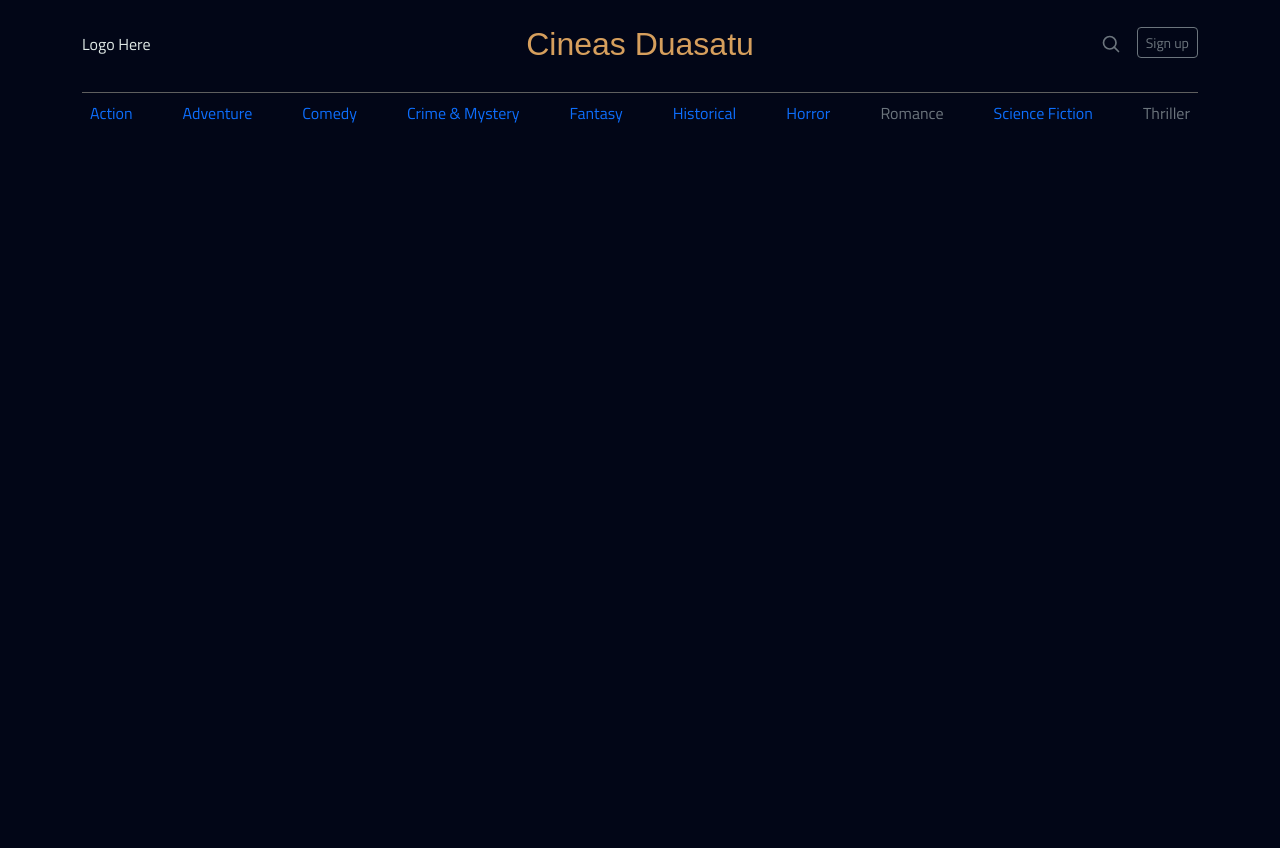
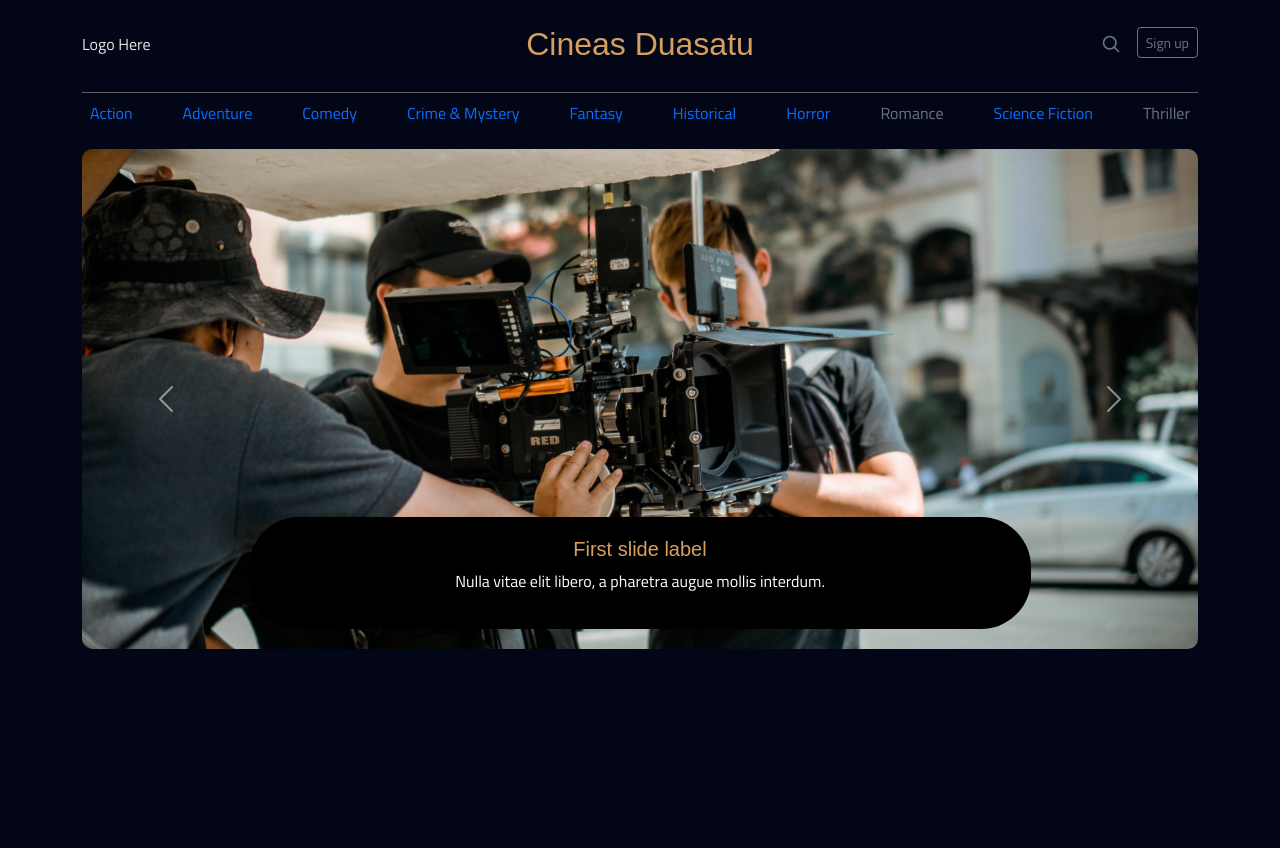
Before and after one commit to flashlf/Assessment-Programmer, a PHP site: page / in a window 1280 px wide. Shown: the top 848 px of the page. Before the commit the page ends 123 px from the top, so only its background shows below. Run offline with PHP 8.4, Linux system fonts and the light colour scheme; some web fonts are replaced.

Commit message:
feat: penambahan item carousel

```diff
--- a/HTML/css/main.css
+++ b/HTML/css/main.css
@@ -69,9 +69,22 @@ a:active.blog-header-logo {
 }
 
 .carousel {
-
+    width: 100%;
+    height: 500px;
+    border-radius: 5px;
+}
+.carousel-item > img {
+    border-radius: 10px;
+    height: 500px !important;
+    width: 100%;
+    object-fit: cover !important;
+    object-position: center !important;
 }
 
+.carousel-caption {
+    background-color: black;
+    border-radius: 50px;
+}
 .content {
     min-height: 1000px;
     width: 100%;
--- a/HTML/index.html
+++ b/HTML/index.html
@@ -10,6 +10,10 @@
         <link rel="stylesheet" href="https://fonts.googleapis.com/css?family=DM+Serif+Text">
         <link rel="stylesheet" href="https://fonts.googleapis.com/css?family=Titillium+Web">
         <link rel="stylesheet" href="css/main.css">
+
+        <script src="https://code.jquery.com/jquery-3.3.1.slim.min.js" integrity="sha384-q8i/X+965DzO0rT7abK41JStQIAqVgRVzpbzo5smXKp4YfRvH+8abtTE1Pi6jizo" crossorigin="anonymous"></script>
+<script src="https://cdn.jsdelivr.net/npm/popper.js@1.14.7/dist/umd/popper.min.js" integrity="sha384-UO2eT0CpHqdSJQ6hJty5KVphtPhzWj9WO1clHTMGa3JDZwrnQq4sF86dIHNDz0W1" crossorigin="anonymous"></script>
+<script src="https://cdn.jsdelivr.net/npm/bootstrap@4.3.1/dist/js/bootstrap.min.js" integrity="sha384-JjSmVgyd0p3pXB1rRibZUAYoIIy6OrQ6VrjIEaFf/nJGzIxFDsf4x0xIM+B07jRM" crossorigin="anonymous"></script>
     </head>
     <body>
         <div class="container">
@@ -43,11 +47,56 @@
                 </nav>
             </div>
             <div class="carousel mb-5">
-
+                <div class="bd-example">
+                    <div id="carousel" class="carousel slide" data-ride="carousel">
+                      <ol class="carousel-indicators">
+                        <li data-target="#carouselExampleCaptions" data-slide-to="0" class="active"></li>
+                        <li data-target="#carouselExampleCaptions" data-slide-to="1"></li>
+                        <li data-target="#carouselExampleCaptions" data-slide-to="2"></li>
+                      </ol>
+                      <div class="carousel-inner">
+                        <div class="carousel-item active">
+                          <img src="asset/img/carousel-item-1.jpg" class="d-block w-100" alt="...">
+                          <div class="carousel-caption d-none d-md-block">
+                            <h5>First slide label</h5>
+                            <p>Nulla vitae elit libero, a pharetra augue mollis interdum.</p>
+                          </div>
+                        </div>
+                        <div class="carousel-item">
+                          <img src="asset/img/carousel-item-2.jpg" class="d-block w-100" alt="...">
+                          <div class="carousel-caption d-none d-md-block">
+                            <h5>Second slide label</h5>
+                            <p>Lorem ipsum dolor sit amet, consectetur adipiscing elit.</p>
+                          </div>
+                        </div>
+                        <div class="carousel-item">
+                          <img src="asset/img/carousel-item-3.jpg" class="d-block w-100" alt="...">
+                          <div class="carousel-caption d-none d-md-block">
+                            <h5>Third slide label</h5>
+                            <p>Praesent commodo cursus magna, vel scelerisque nisl consectetur.</p>
+                          </div>
+                        </div>
+                      </div>
+                      <a class="carousel-control-prev" href="#carouselExampleCaptions" role="button" data-slide="prev">
+                        <span class="carousel-control-prev-icon" aria-hidden="true"></span>
+                        <!-- <span class="sr-only">Previous</span> -->
+                      </a>
+                      <a class="carousel-control-next" href="#carouselExampleCaptions" role="button" data-slide="next">
+                        <span class="carousel-control-next-icon" aria-hidden="true"></span>
+                        <!-- <span class="sr-only">Next</span> -->
+                      </a>
+                    </div>
+                  </div>
             </div>
             <div class="content">
 
             </div>
         </div>
     </body>
+
+    <script>
+        $(document).ready(function() {
+
+        });
+    </script>
 </html>
```
Also changed, not shown: HTML/asset/img/carousel-item-1.jpg (added), HTML/asset/img/carousel-item-2.jpg (added), HTML/asset/img/carousel-item-3.jpg (added).
